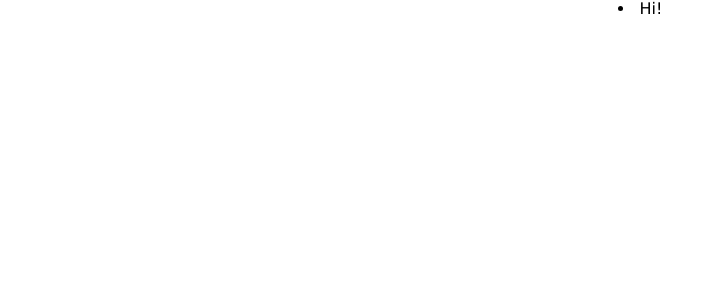
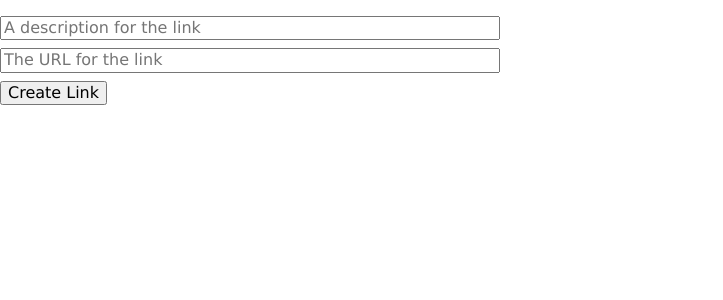
Before and after one commit to PeterEckIII/Hackernews_Clone, a React (Create React App) app: page / in a window 1280 px wide. Shown: the top 300 px of the page, without its empty margins (0-723 px from the left). Built offline with nearby package versions, Linux system fonts and the light colour scheme.

Commit message:
Add CreateLink

```diff
--- a/src/components/App.js
+++ b/src/components/App.js
@@ -1,15 +1,10 @@
 import React, { Component } from "react";
 import "../styles/App.css";
+import CreateLink from "./CreateLink";
 
 class App extends Component {
   render() {
-    return (
-      <div className="App">
-        <div>
-          <li>Hi!</li>
-        </div>
-      </div>
-    );
+    return <CreateLink />;
   }
 }
 
```
